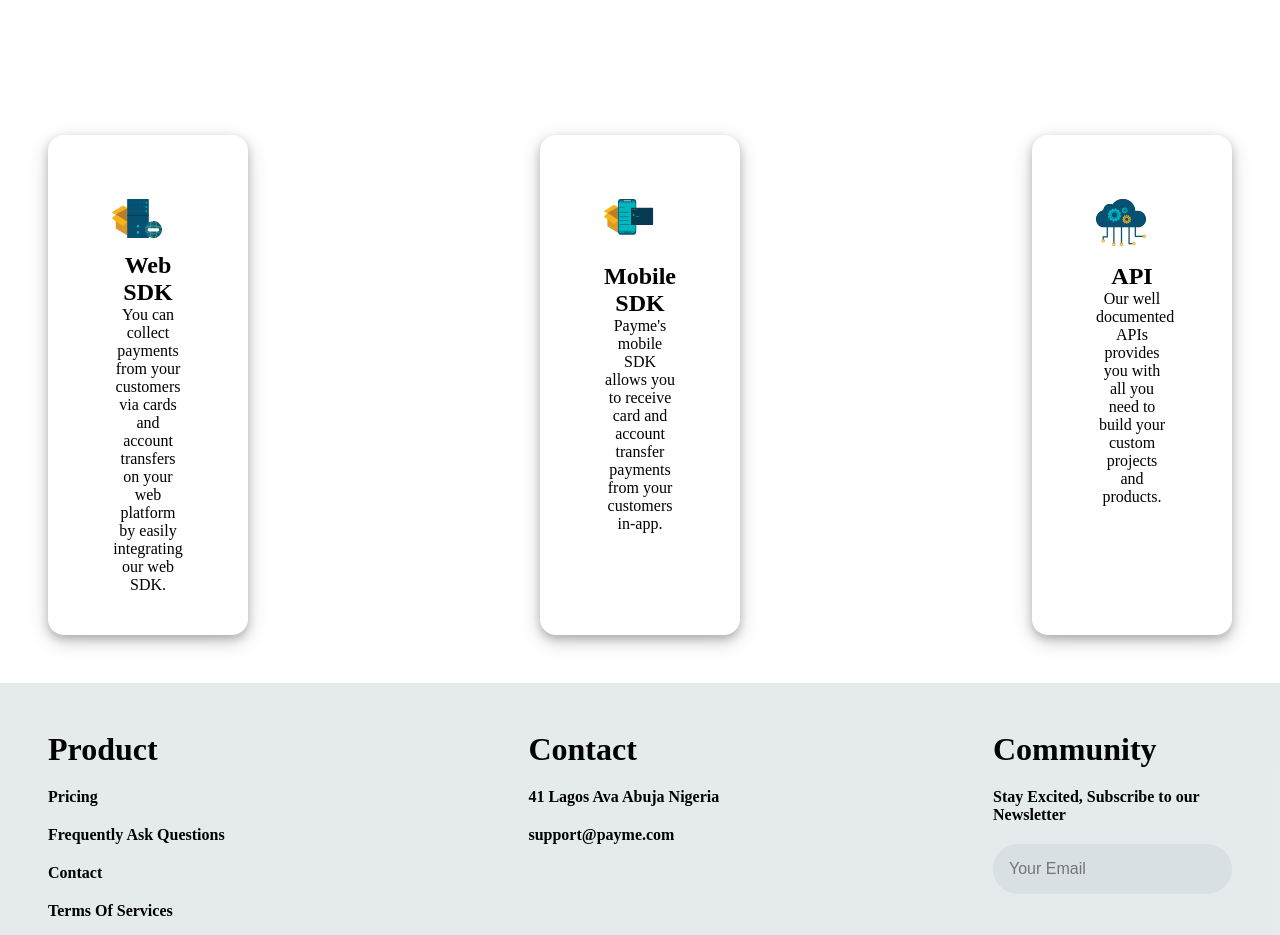
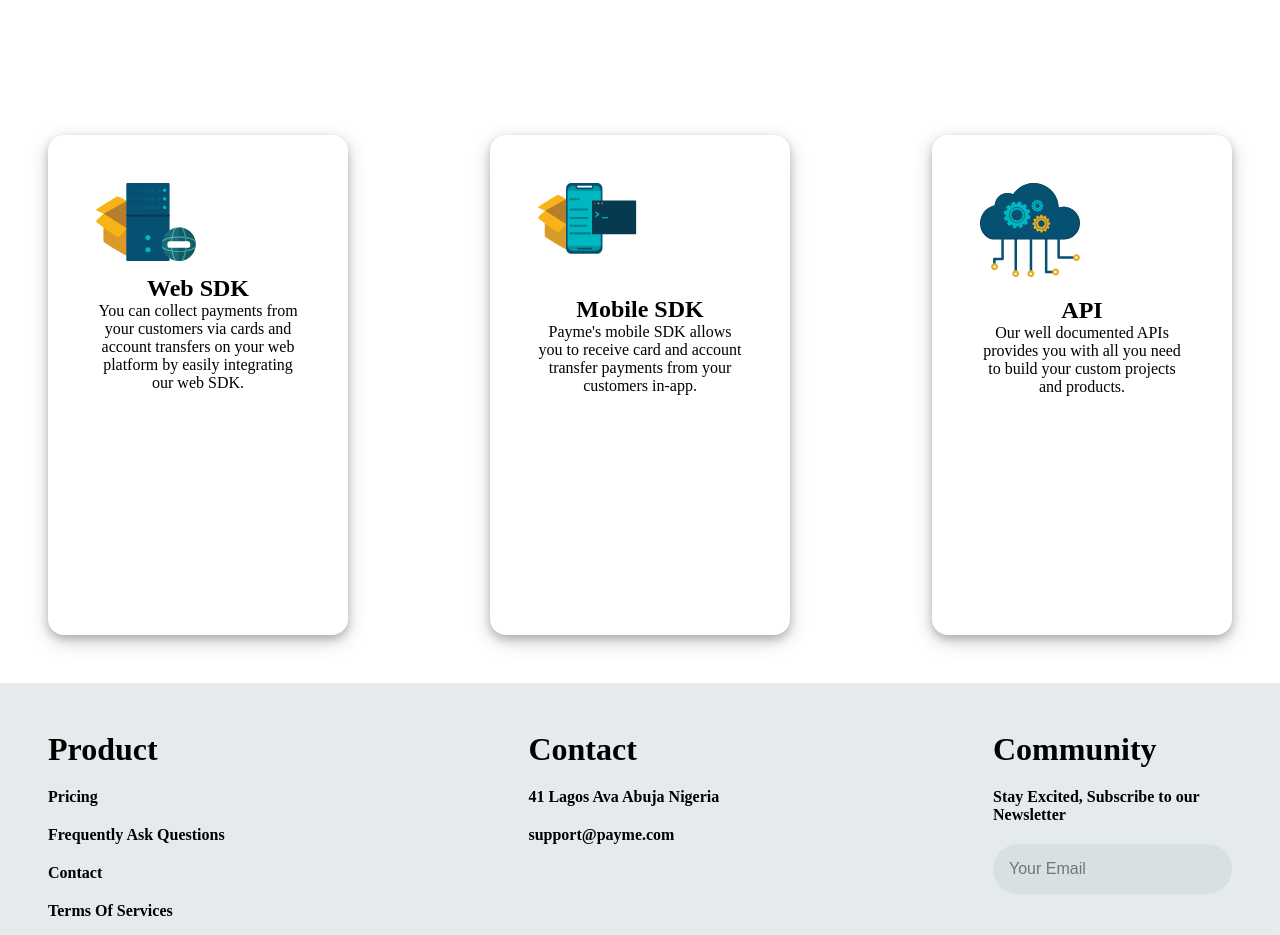
Before and after one commit to ucheson235/Money, a plain HTML site: page index.html in a window 1280 px wide. Shown: the part 1520-2455 px from the top of the page. Drawn offline with Linux system fonts and the light colour scheme.

Commit message:
more update

```diff
--- a/style.css
+++ b/style.css
@@ -213,16 +213,16 @@
  .payment{
     box-shadow: 0 0.25rem 0.5rem 0 rgba(0,0,0,0.2),
                 0 0.375rem 1.25rem 0 rgba(0,0,0,0.19);
-    width: 200px;
+    width: 300px;
     height: 500px;
     text-align: center;
     border-radius: 1rem;
-    padding: 4rem;
+    padding: 3rem;
     margin-top: 10rem;
  }
 
  .payment-img {
-    width: 50px;
+    width: 100px;
  }
 
  .payment-img img{
```
